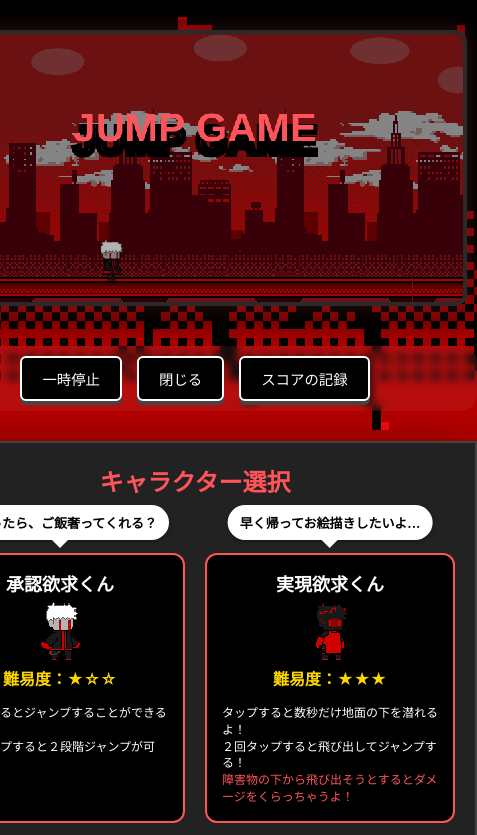
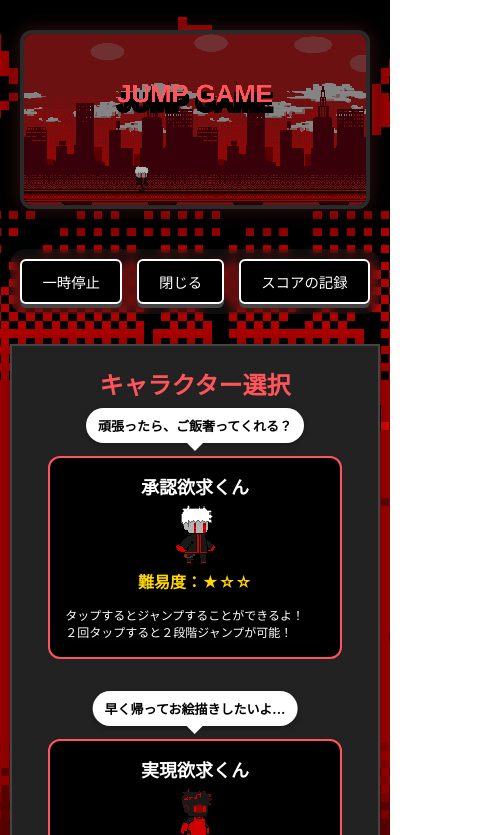
Before and after one commit to kanokesukoppu/syoninjumpgame, a plain HTML site: page index.html in a window 390 px wide. Both pictures are taken after a click on the button "キャラクター". Shown: the top 835 px of the page, 477 px wide, since content can reach past the window. Drawn offline with Linux system fonts and the light colour scheme; a web font is replaced by a local one.

Commit message:
Fix mobile layout for character selection

```diff
--- a/index.html
+++ b/index.html
@@ -300,6 +300,19 @@
 
                     body {
                         padding: 20px 10px;
+                    }
+
+                    /* モバイル用レイアウト修正: キャラクター選択 */
+                    #characterGrid {
+                        flex-wrap: wrap;
+                        /* 折り返し有効 */
+                    }
+
+                    .char-card {
+                        width: 90% !important;
+                        /* 幅を一杯に */
+                        margin-bottom: 20px;
+                        /* 縦並びの余白 */
                     }
                 }
             </style>
```
Also changed, not shown: 1 other file.
